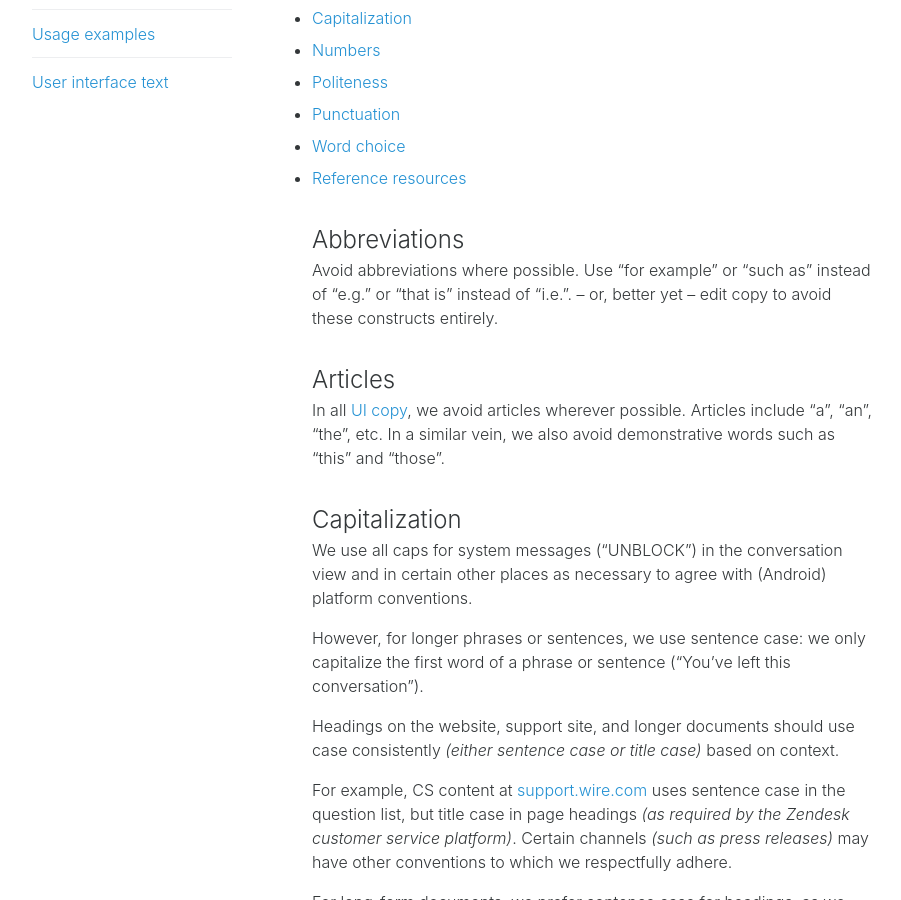
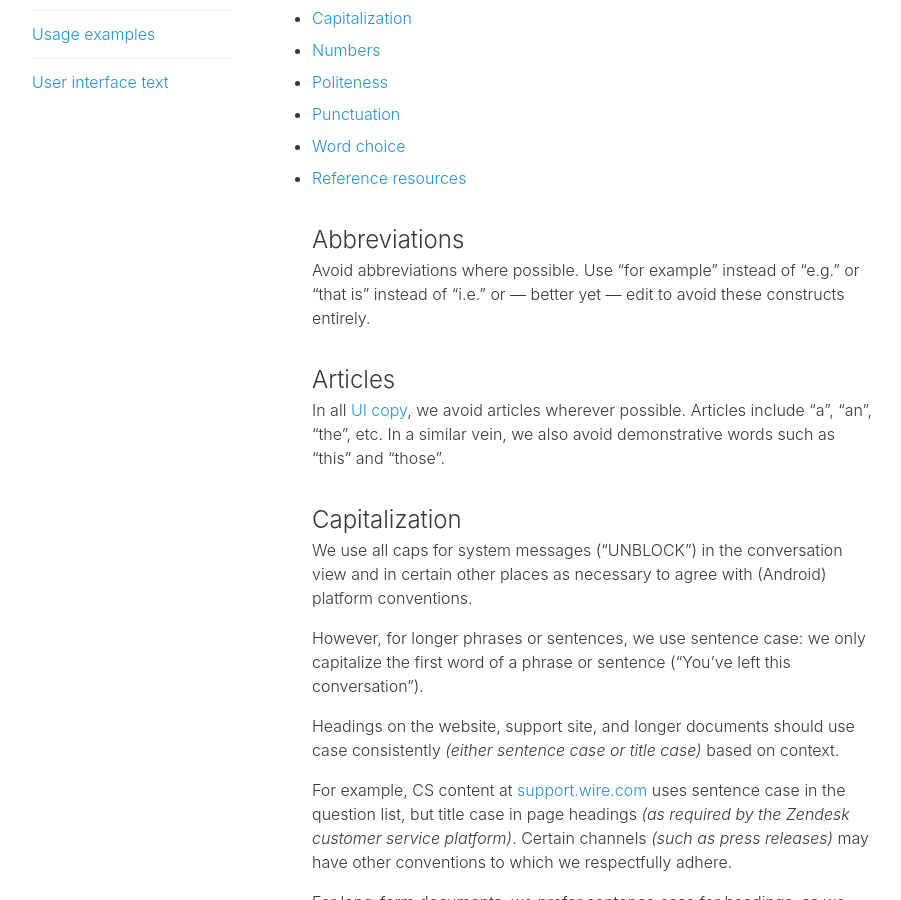
Before and after one commit to wireapp/brand, a Jekyll site: the page built from writing/style-guidelines/index.md, in a window 1280 px wide and 900 px high, scrolled down 534 px. Shown: the whole window, without its empty margins (188-1089 px from the left). Built offline with Jekyll 4.4.1, drawn with Linux system fonts in a browser that asks for light colours.

Commit message:
Copyedit Abbreviations section for readability

```diff
--- a/writing/style-guidelines/index.md
+++ b/writing/style-guidelines/index.md
@@ -19,7 +19,7 @@ Grammar, spelling, and mechanics aspects of Wire editorial style.
 
 ### Abbreviations
 
-Avoid abbreviations where possible. Use “for example” or “such as” instead of “e.g.” or “that is” instead of “i.e.”. – or, better yet – edit copy to avoid these constructs entirely.
+Avoid abbreviations where possible. Use “for example” instead of “e.g.” or “that is” instead of “i.e.” or — better yet — edit to avoid these constructs entirely.
 
 ### Articles
 
```
